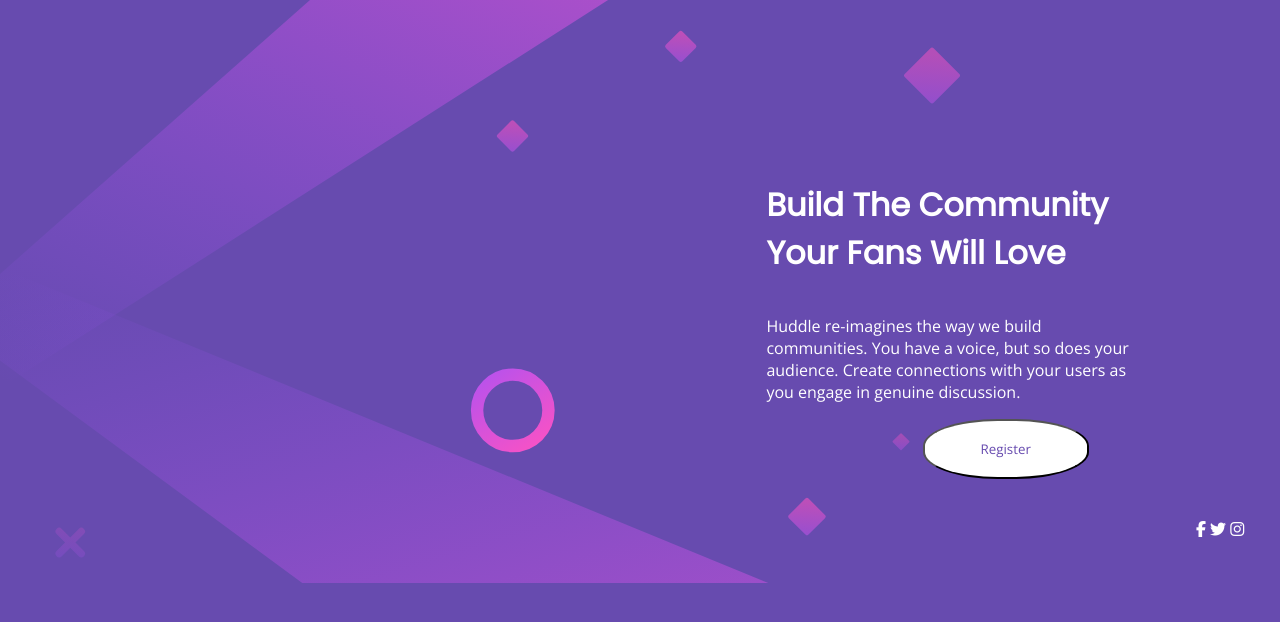
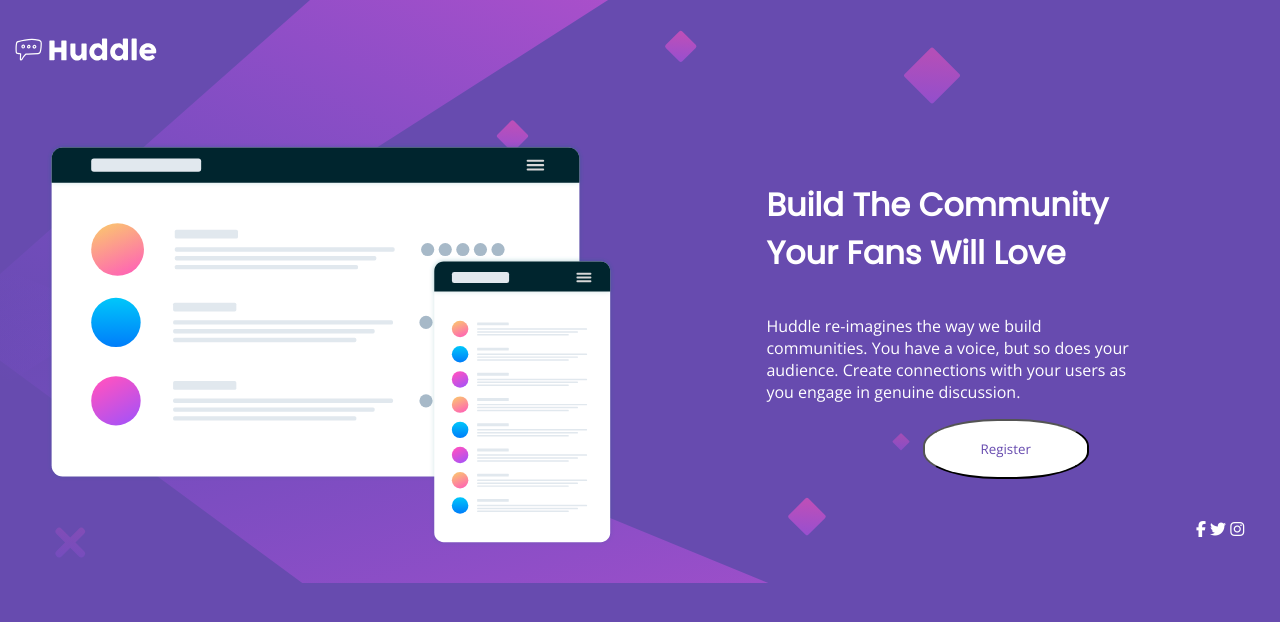
Before and after one commit to sheshe2795/huddleClone, a plain HTML site: page index.html in a window 1280 px wide. Drawn offline with nearby package versions, Linux system fonts and the light colour scheme; files whose address does not match are found by name.

Commit message:
Update index.html

```diff
--- a/index.html
+++ b/index.html
@@ -17,8 +17,8 @@
 <body>
 
     <div class="container">
-        <span class="logo"> <span class="huddle"><img src="images/logo.svg" alt=""></span>
-            <span class="page"><img src="images/illustration-mockups.svg" alt=""></span></span>
+        <span class="logo"> <span class="huddle"><img src="logo.svg" alt=""></span>
+            <span class="page"><img src="illustration-mockups.svg" alt=""></span></span>
 
         <div class="grid-row">
 
```
